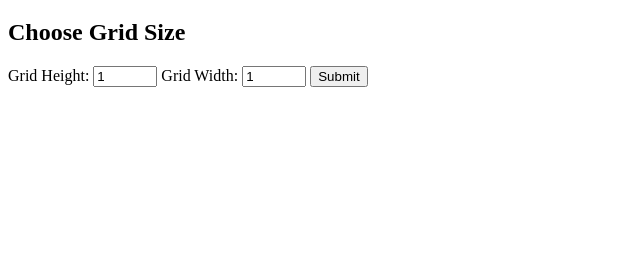
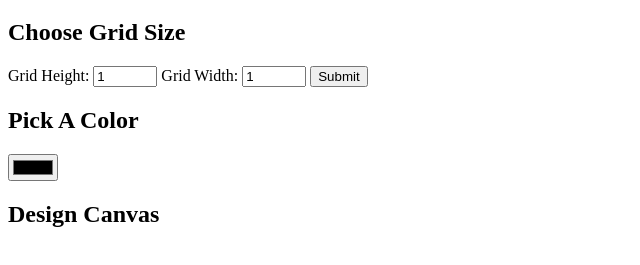
Before and after one commit to earvinLi/pixel-art-maker, a plain HTML site: page index.html in a window 1280 px wide. Shown: the part 61-326 px from the top of the page, without its empty margins (0-640 px from the left). Drawn offline with nearby package versions, Linux system fonts and the light colour scheme.

Commit message:
color picker and main table

```diff
--- a/index.html
+++ b/index.html
@@ -17,6 +17,11 @@
       <input type="submit">
     </form>
 
+    <h2>Pick A Color</h2>
+    <input type="color" id="colorPicker">
+
+    <h2>Design Canvas</h2>
+    <table id="pixel_canvas"></table>
 
     <script src="https://cdnjs.cloudflare.com/ajax/libs/jquery/3.2.1/jquery.min.js"></script>
     <script src="js/app.js"></script>
```
